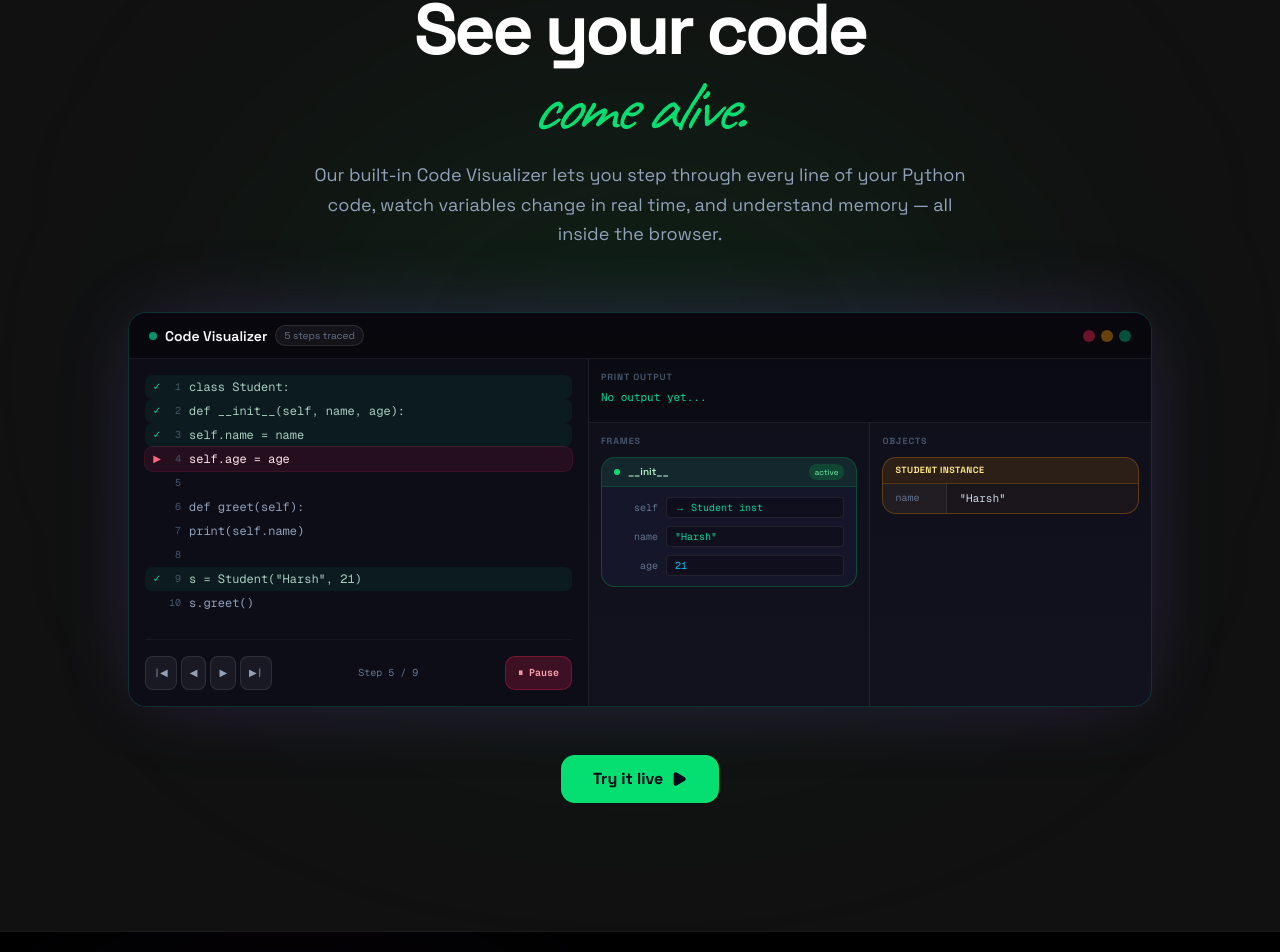
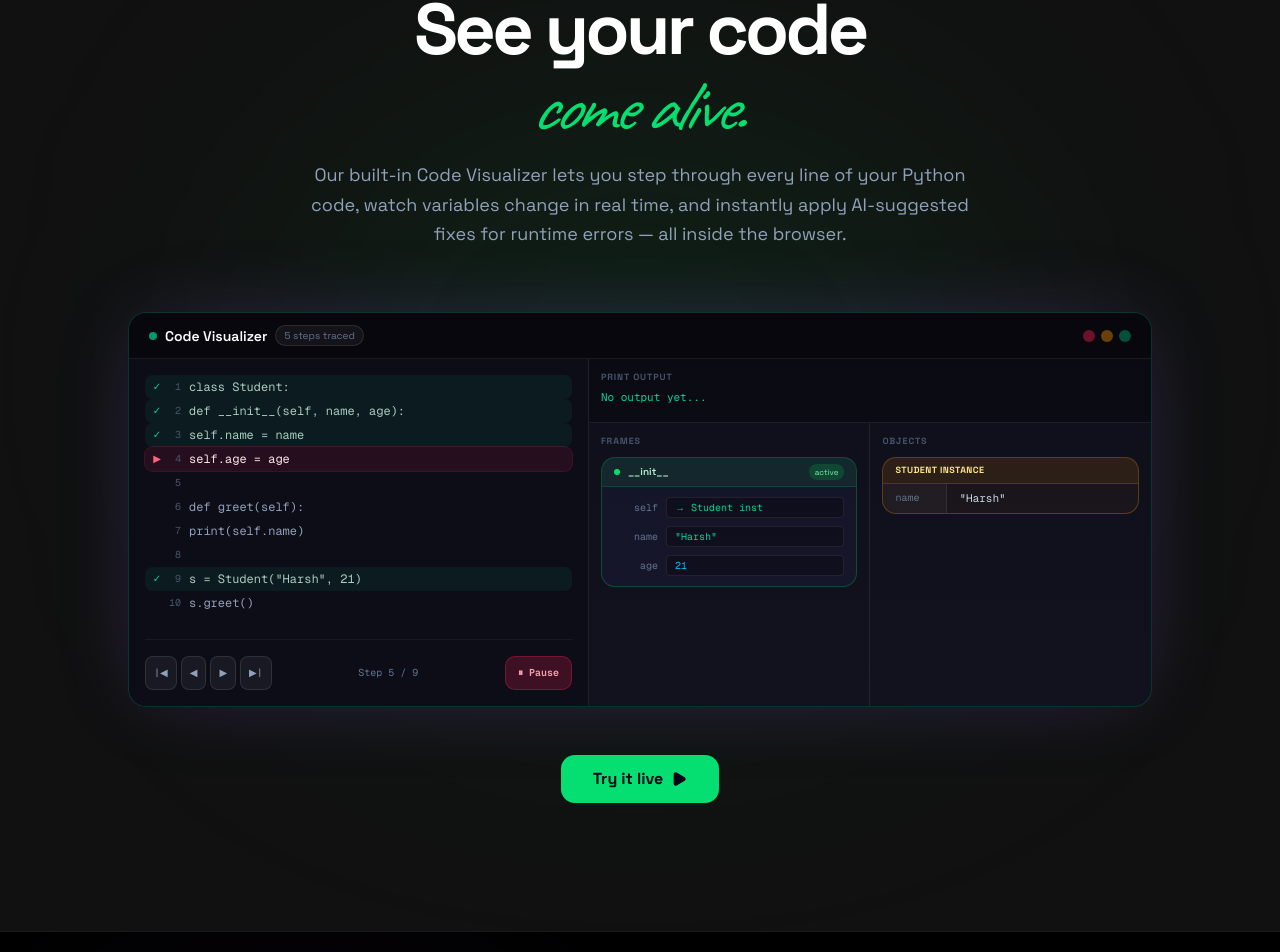
Before and after one commit to HJhaRSh/ScratchCode, a Next.js app: page / in a window 1280 px wide. Shown: the part 2465-3417 px from the top of the page. Built offline with nearby package versions, Linux system fonts and the light colour scheme; no server answers.

Commit message:
docs: updated landing page copy to mention AI fixes for CodeVisualizer

```diff
--- a/src/app/page.tsx
+++ b/src/app/page.tsx
@@ -422,7 +422,7 @@ export default function LandingPage() {
               <span className="font-script text-green-400 font-normal italic pr-2">come alive.</span>
             </h2>
             <p className="text-slate-400 text-lg max-w-2xl mx-auto leading-relaxed">
-              Our built-in Code Visualizer lets you step through every line of your Python code, watch variables change in real time, and understand memory — all inside the browser.
+              Our built-in Code Visualizer lets you step through every line of your Python code, watch variables change in real time, and instantly apply AI-suggested fixes for runtime errors — all inside the browser.
             </p>
           </div>
 
```
